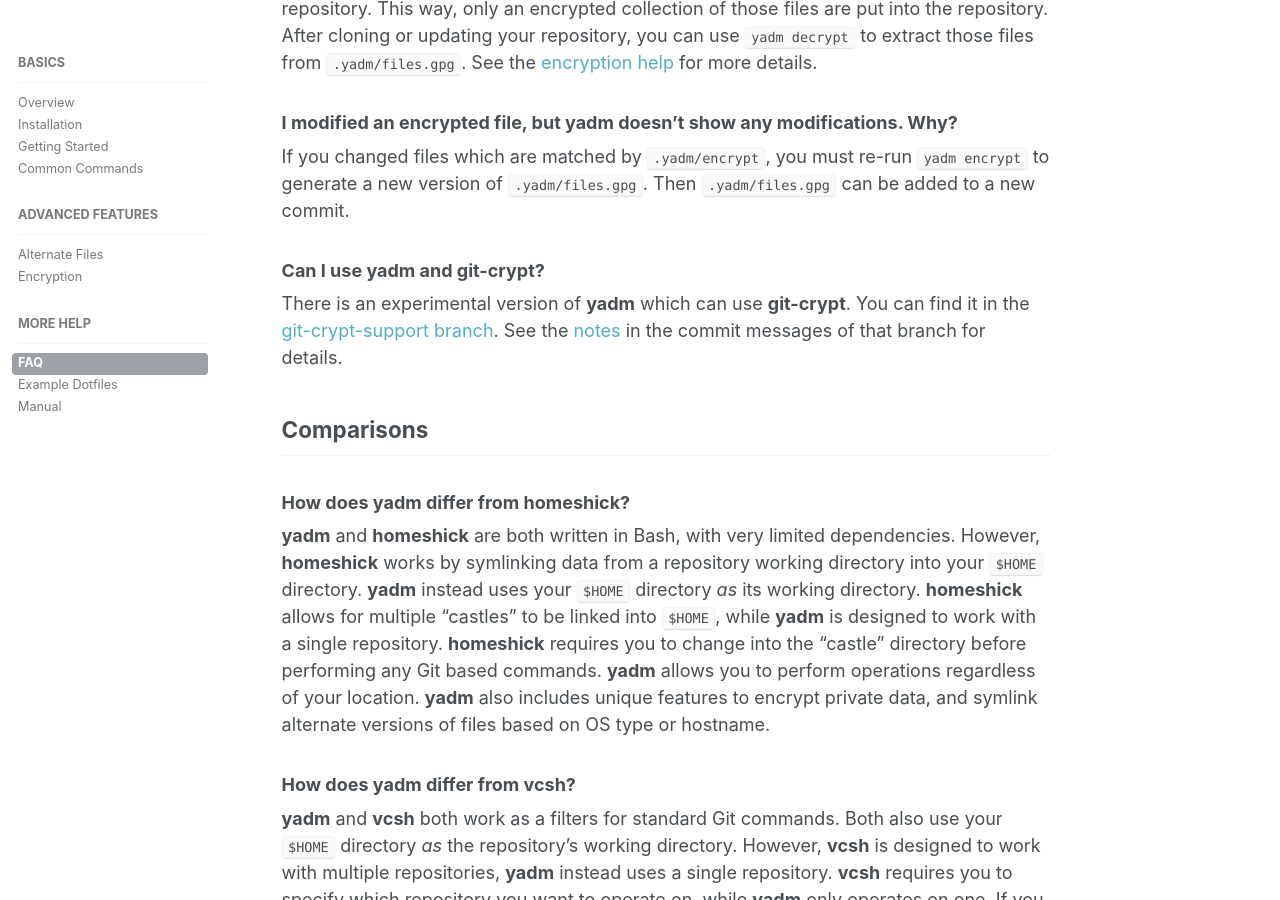
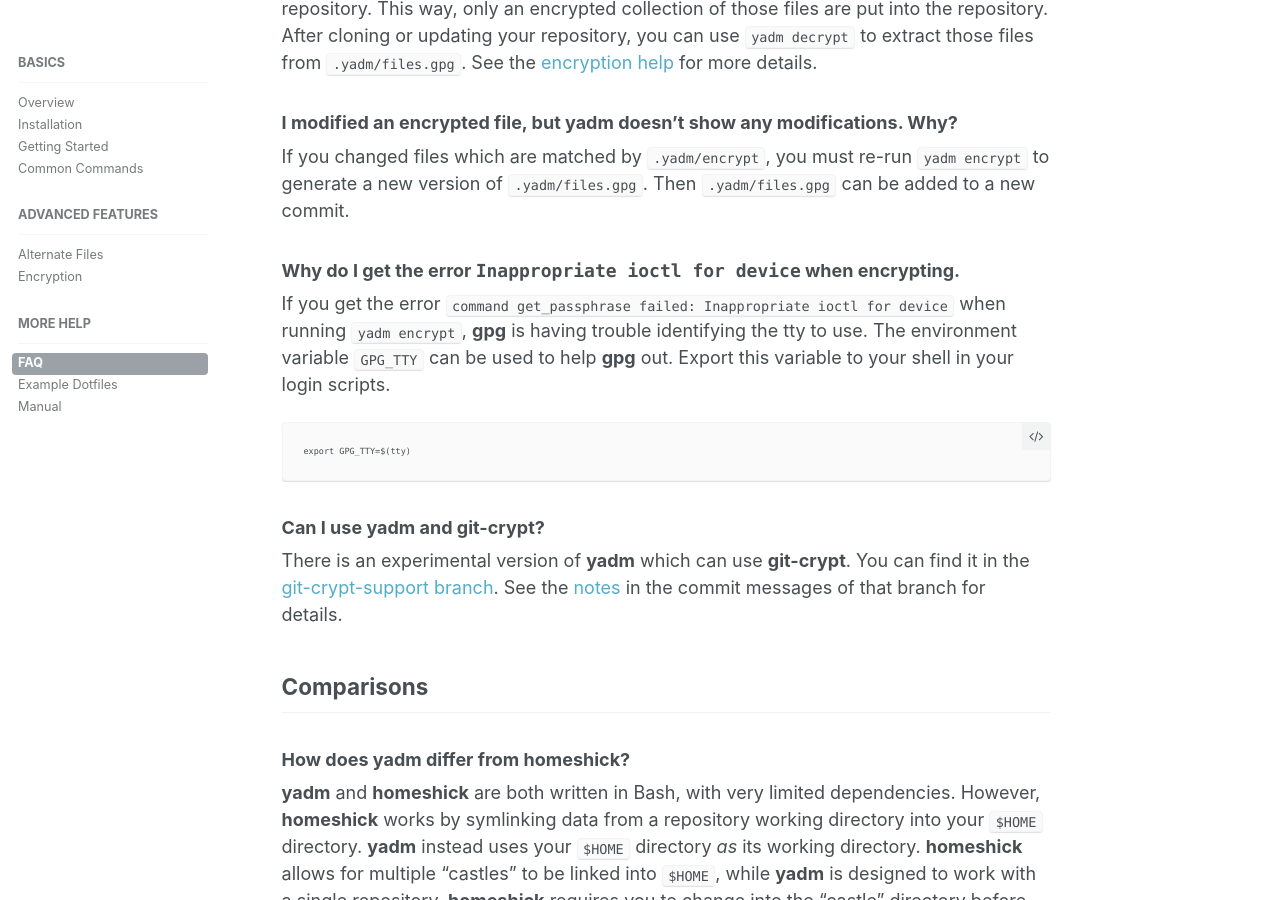
Before and after one commit to TheLocehiliosan/yadm, a Jekyll site: the page built from _docs/060_faq.md, in a window 1280 px wide and 900 px high, scrolled down 2790 px. Built offline with Jekyll 4.4.1, drawn with Linux system fonts in a browser that asks for light colours.

Commit message:
Add `GPG_TTY` solution to FAQ (#33)

````diff
--- a/_docs/060_faq.md
+++ b/_docs/060_faq.md
@@ -130,6 +130,18 @@
 encrypt` to generate a new version of `.yadm/files.gpg`. Then `.yadm/files.gpg`
 can be added to a new commit.
 
+### Why do I get the error `Inappropriate ioctl for device` when encrypting.
+
+If you get the error
+`command get_passphrase failed: Inappropriate ioctl for device`
+when running `yadm encrypt`, **gpg** is having trouble identifying the tty to
+use. The environment variable `GPG_TTY` can be used to help **gpg** out. Export
+this variable to your shell in your login scripts.
+
+```
+export GPG_TTY=$(tty)
+```
+
 ### Can I use **yadm** and **git-crypt**?
 
 There is an experimental version of **yadm** which can use **git-crypt**. You
````
